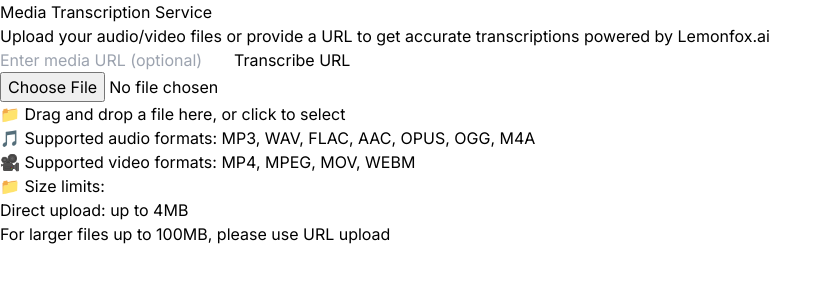
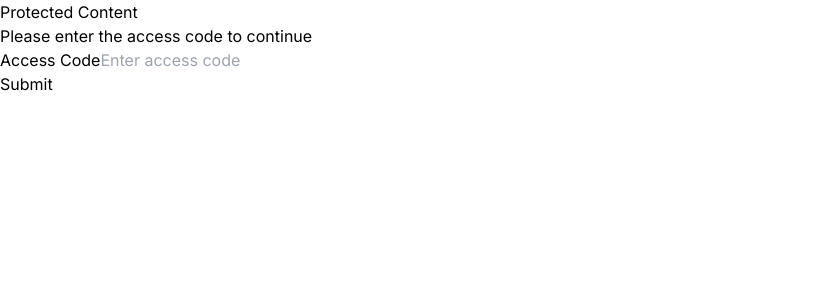
Before and after one commit to mugnimaestra/speech-to-text, a Next.js app: page / in a window 1280 px wide. Shown: the top 300 px of the page, without its empty margins (0-832 px from the left). Built offline with nearby package versions, Linux system fonts and the light colour scheme.

Commit message:
feat: implement password protection with authentication components

```diff
--- a/src/app/layout.tsx
+++ b/src/app/layout.tsx
@@ -1,6 +1,7 @@
 import type { Metadata } from "next";
 import { Inter } from "next/font/google";
 import "./globals.css";
+import AccessGate from "@/components/AccessGate";
 
 const inter = Inter({ subsets: ["latin"] });
 
@@ -17,7 +18,9 @@
 }) {
   return (
     <html lang="en">
-      <body className={inter.className}>{children}</body>
+      <body className={inter.className}>
+        <AccessGate>{children}</AccessGate>
+      </body>
     </html>
   );
 }
--- /dev/null
+++ b/src/components/AccessForm/index.tsx
@@ -0,0 +1,62 @@
+"use client";
+
+import { useState } from "react";
+import { validateAccessCode, setAuthenticated } from "@/lib/authUtils";
+
+export default function AccessForm() {
+  const [code, setCode] = useState("");
+  const [error, setError] = useState("");
+
+  const handleSubmit = (e: React.FormEvent) => {
+    e.preventDefault();
+
+    if (validateAccessCode(code)) {
+      setAuthenticated(true);
+      window.location.reload(); // Reload to update auth state
+    } else {
+      setError("Invalid access code. Please try again.");
+      setCode("");
+    }
+  };
+
+  return (
+    <div className="min-h-screen flex items-center justify-center bg-gray-100">
+      <div className="max-w-md w-full space-y-8 p-8 bg-white rounded-lg shadow-md">
+        <div>
+          <h2 className="mt-6 text-center text-3xl font-extrabold text-gray-900">
+            Protected Content
+          </h2>
+          <p className="mt-2 text-center text-sm text-gray-600">
+            Please enter the access code to continue
+          </p>
+        </div>
+        <form className="mt-8 space-y-6" onSubmit={handleSubmit}>
+          <div>
+            <label htmlFor="access-code" className="sr-only">
+              Access Code
+            </label>
+            <input
+              id="access-code"
+              name="code"
+              type="password"
+              required
+              value={code}
+              onChange={(e) => setCode(e.target.value)}
+              className="appearance-none rounded-md relative block w-full px-3 py-2 border border-gray-300 placeholder-gray-500 text-gray-900 focus:outline-none focus:ring-indigo-500 focus:border-indigo-500 focus:z-10 sm:text-sm"
+              placeholder="Enter access code"
+            />
+          </div>
+          {error && <p className="text-red-500 text-sm text-center">{error}</p>}
+          <div>
+            <button
+              type="submit"
+              className="group relative w-full flex justify-center py-2 px-4 border border-transparent text-sm font-medium rounded-md text-white bg-indigo-600 hover:bg-indigo-700 focus:outline-none focus:ring-2 focus:ring-offset-2 focus:ring-indigo-500"
+            >
+              Submit
+            </button>
+          </div>
+        </form>
+      </div>
+    </div>
+  );
+}
--- /dev/null
+++ b/src/components/AccessGate/index.tsx
@@ -0,0 +1,33 @@
+"use client";
+
+import { useEffect, useState } from "react";
+import { isAuthenticated } from "@/lib/authUtils";
+import AccessForm from "@/components/AccessForm";
+
+interface AccessGateProps {
+  children: React.ReactNode;
+}
+
+export default function AccessGate({ children }: AccessGateProps) {
+  const [authorized, setAuthorized] = useState(false);
+  const [loading, setLoading] = useState(true);
+
+  useEffect(() => {
+    setAuthorized(isAuthenticated());
+    setLoading(false);
+  }, []);
+
+  if (loading) {
+    return (
+      <div className="min-h-screen flex items-center justify-center bg-gray-100">
+        <div className="text-gray-600">Loading...</div>
+      </div>
+    );
+  }
+
+  if (!authorized) {
+    return <AccessForm />;
+  }
+
+  return <>{children}</>;
+}
--- /dev/null
+++ b/src/lib/authUtils.ts
@@ -0,0 +1,20 @@
+const AUTH_KEY = 'stt_auth_status';
+const ACCESS_CODE = process.env.NEXT_PUBLIC_ACCESS_CODE || 'demo123'; // Fallback for development
+
+export const isAuthenticated = (): boolean => {
+  if (typeof window === 'undefined') return false;
+  return localStorage.getItem(AUTH_KEY) === 'true';
+};
+
+export const setAuthenticated = (status: boolean): void => {
+  if (typeof window === 'undefined') return;
+  if (status) {
+    localStorage.setItem(AUTH_KEY, 'true');
+  } else {
+    localStorage.removeItem(AUTH_KEY);
+  }
+};
+
+export const validateAccessCode = (code: string): boolean => {
+  return code === ACCESS_CODE;
+};
```
Also changed, not shown: 1 other file (tests, documents, lock files or other folders).
